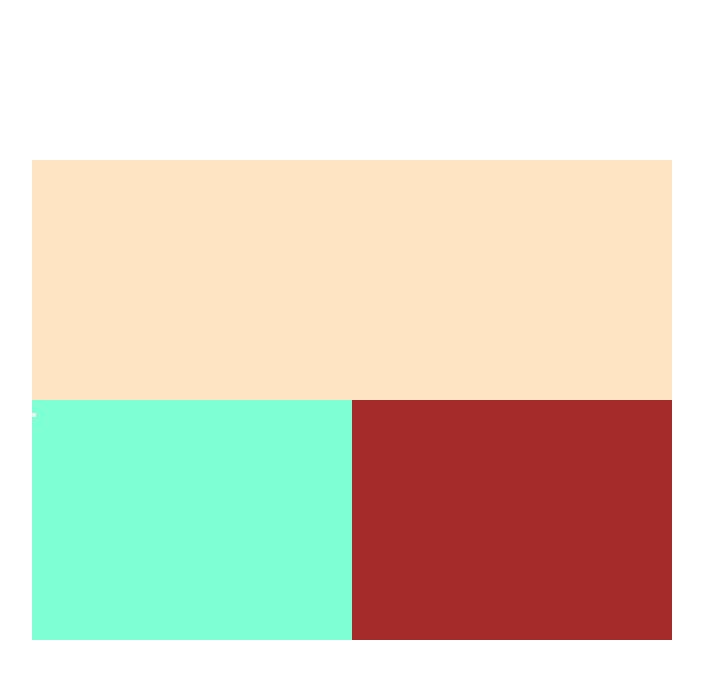
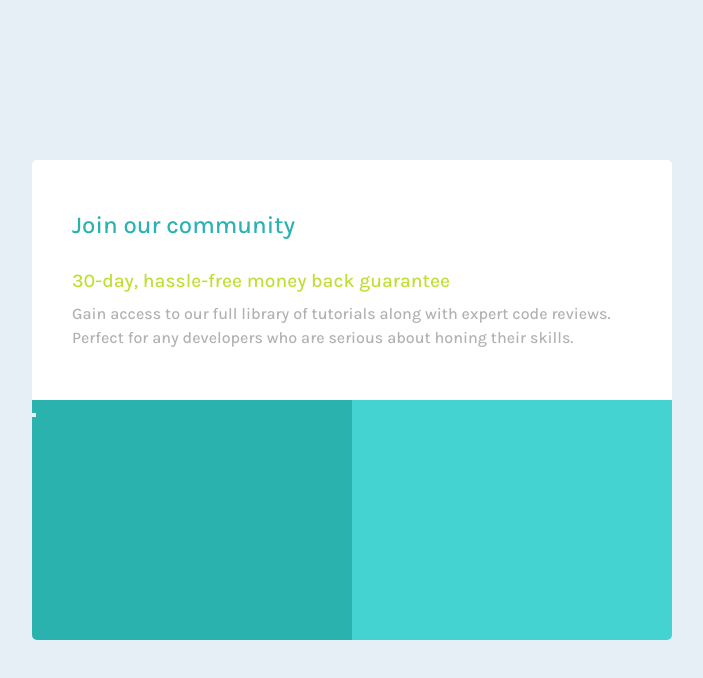
Before and after one commit to x-147/single-price-grid-component-master, a plain HTML site: page index.html in a window 1280 px wide. Shown: the whole page, without its empty margins (288-991 px from the left). Drawn offline with Linux system fonts and the light colour scheme.

Commit message:
feat: message grid area styling complete! (be wary of required flex configurations)

```diff
--- a/index.html
+++ b/index.html
@@ -26,9 +26,15 @@
   <body>
     <div class="main-container">
       <div class="message">
-        <div class="heading"></div>
-        <div class="subheading"></div>
-        <div class="description"></div>
+        <div class="text-box">
+          <div class="heading">Join our community</div>
+          <div class="subheading">30-day, hassle-free money back guarantee</div>
+          <div class="description">
+            Gain access to our full library of tutorials along with expert code
+            reviews. Perfect for any developers who are serious about honing
+            their skills.
+          </div>
+        </div>
       </div>
       <div class="subscription">
         <div class="heading"></div>
@@ -42,13 +48,7 @@
       </div>
     </div>
 
-    <!-- Join our community
-
-  30-day, hassle-free money back guarantee
-
-  Gain access to our full library of tutorials along with expert code reviews.
-  Perfect for any developers who are serious about honing their skills.
-
+    <!--
   Monthly Subscription
 
   &dollar;29 per month
--- a/styles.css
+++ b/styles.css
@@ -2,6 +2,10 @@
   margin: 0;
   padding: 0;
   box-sizing: border-box;
+}
+
+html {
+  font-size: 16px;
 }
 
 body {
@@ -12,13 +16,13 @@ body {
   justify-content: center;
   align-content: center;
   height: 100vh;
+
+  background-color: hsl(204, 43%, 93%);
 }
 
 .main-container {
   height: 480px;
   width: 640px;
-
-  background-color: aliceblue;
 
   display: grid;
   grid-template-rows: 1fr 1fr;
@@ -28,15 +32,74 @@ body {
     'subscription reason';
 }
 
+/* message grid area */
+
 .main-container > .message {
-  background-color: bisque;
+  border-radius: 5px 5px 0px 0px;
+  background-color: white;
   grid-area: message;
+
+  /* centering the text-box */
+  display: flex;
+  justify-content: center;
+  align-items: center;
+  height: 100%;
 }
 
-.main-container > .subscription {
-  background-color: aquamarine;
+.main-container > .message .text-box {
+  margin: 40px;
+
+  display: flex;
+  flex-direction: column;
+  /* take equal space around the y-axis */
+  justify-content: center;
+
+  /* content is not equally spaced so */
+  /* justify-content: space-around; */
+
+  /* text-box height % of parent */
+  /* this is space available for use */
+  /* for text-box children */
+  height: 70%;
 }
 
+.message .text-box .heading {
+  color: hsl(179, 62%, 43%);
+  font-size: 1.5rem;
+  font-weight: 500;
+
+  /* uneven spacing */
+  margin-bottom: 30px;
+}
+
+.message .text-box .subheading {
+  color: hsl(71, 73%, 54%);
+  font-size: 1.2rem;
+  font-weight: 500;
+
+  /* uneven spacing */
+  margin-bottom: 10px;
+}
+
+.message .text-box .description {
+  line-height: 1.5rem;
+
+  font-weight: 500;
+  opacity: 0.3;
+}
+
+/* subscription grid area */
+
+.main-container > .subscription {
+  border-radius: 0px 0px 0px 5px;
+  background-color: hsl(179, 62%, 43%);
+  grid-area: subscription;
+}
+
+/* reason grid area */
+
 .main-container > .reason {
-  background-color: brown;
+  border-radius: 0px 0px 5px 0px;
+  background-color: hsl(179, 62%, 55%);
+  grid-area: reason;
 }
```
